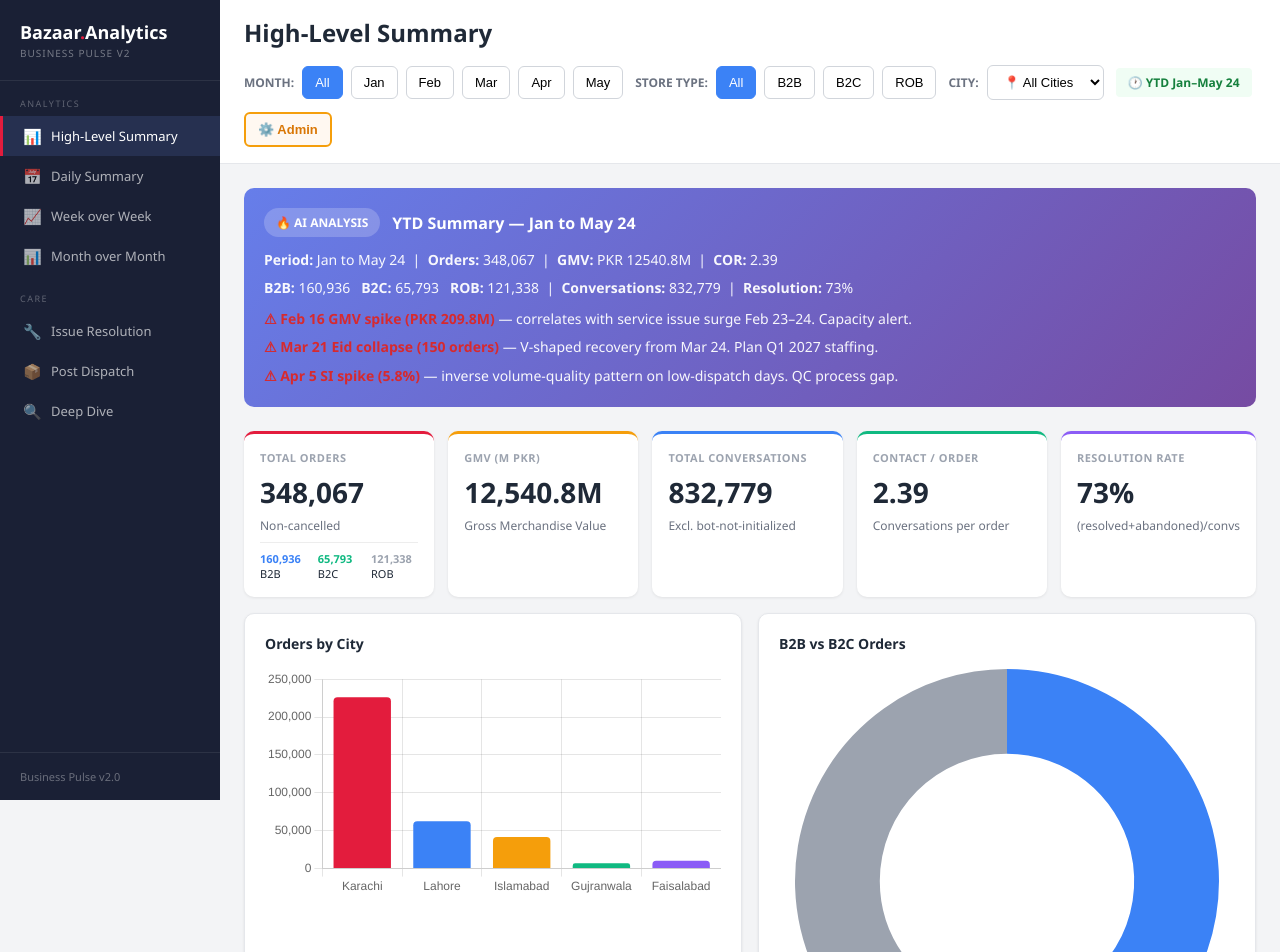
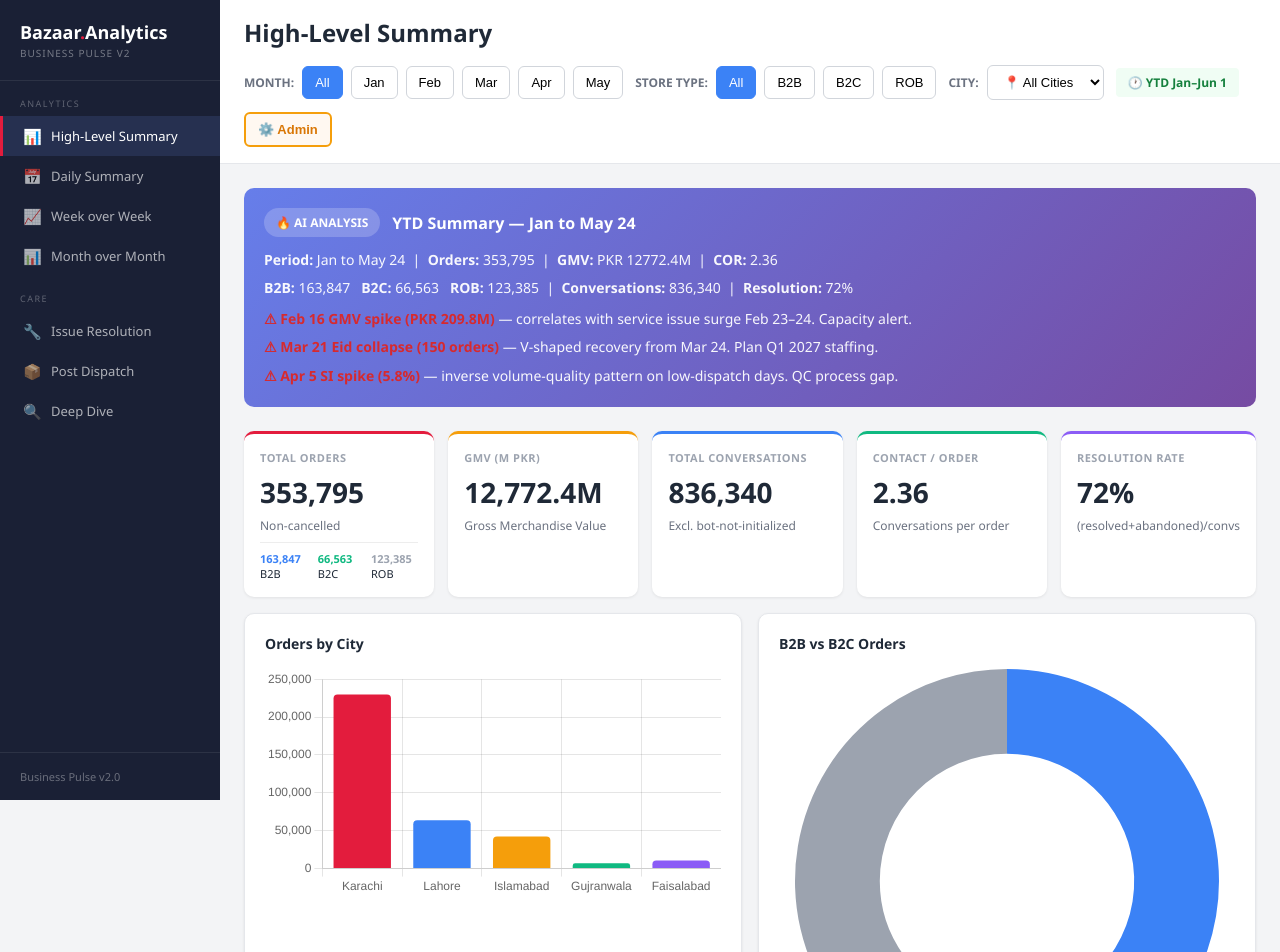
Before and after one commit to fsubzwari19/business-pulse, a plain HTML site: page index.html in a window 1280 px wide. Shown: the top 952 px of the page. Drawn offline with nearby package versions, Linux system fonts and the light colour scheme.

Commit message:
Daily refresh: YTD Jan–Jun 1 (auto)

```diff
--- a/index.html
+++ b/index.html
@@ -466,7 +466,7 @@
                         <option value="faisalabad">Faisalabad</option>
                     </select>
                 </div>
-                <div class="refresh-badge">🕐 YTD Jan–May 24</div>
+                <div class="refresh-badge">🕐 YTD Jan–Jun 1</div>
                 <button id="adminBtn" onclick="openAdminLogin()">⚙️ Admin</button>
             </div>
         </div>
@@ -477,7 +477,7 @@
                 <div class="ai-analysis-box">
                     <div class="ai-header">
                         <span class="ai-badge">🔥 AI ANALYSIS</span>
-                        <span class="ai-title">YTD Summary — <span id="filterTitle">Jan to May 24, 2026</span></span>
+                        <span class="ai-title">YTD Summary — <span id="filterTitle">Jan to May 25, 2026</span></span>
                     </div>
                     <div id="aiAnalysisText">Generating analysis based on selected filters...</div>
                 </div>
@@ -992,7 +992,7 @@
                     {date:'2026-04-30',orders:1013,gmv:41.31,b2b:728,b2c:173,conversations:0,tickets:53}
                 ]
             },
-                                                '05': {
+                        '05': {
                 daily: [
                     {date:'2026-05-01',orders:1160,gmv:31.13,b2b:675,b2c:339,conversations:0,tickets:237},
                     {date:'2026-05-02',orders:2878,gmv:53.06,b2b:1442,b2c:295,conversations:5713,tickets:1092},
@@ -1013,11 +1013,23 @@
                     {date:'2026-05-17',orders:596,gmv:15.19,b2b:455,b2c:126,conversations:1888,tickets:827},
                     {date:'2026-05-18',orders:2789,gmv:117.24,b2b:1430,b2c:223,conversations:3905,tickets:1129},
                     {date:'2026-05-19',orders:2362,gmv:81.37,b2b:1126,b2c:210,conversations:599,tickets:1136},
-                    {date:'2026-05-20',orders:2481,gmv:117.31,b2b:1185,b2c:200,conversations:0,tickets:576},
-                    {date:'2026-05-21',orders:2666,gmv:95.23,b2b:1207,b2c:235,conversations:0,tickets:1034},
-                    {date:'2026-05-22',orders:2294,gmv:107.99,b2b:1058,b2c:271,conversations:0,tickets:1509},
-                    {date:'2026-05-23',orders:2587,gmv:70.56,b2b:1338,b2c:266,conversations:0,tickets:1667},
-                    {date:'2026-05-24',orders:308,gmv:10.4,b2b:243,b2c:59,conversations:0,tickets:245}
+                    {date:'2026-05-20',orders:2475,gmv:116.73,b2b:1179,b2c:200,conversations:0,tickets:576},
+                    {date:'2026-05-21',orders:2659,gmv:94.31,b2b:1201,b2c:235,conversations:0,tickets:1034},
+                    {date:'2026-05-22',orders:2294,gmv:107.58,b2b:1058,b2c:271,conversations:0,tickets:1509},
+                    {date:'2026-05-23',orders:2565,gmv:69.35,b2b:1317,b2c:265,conversations:0,tickets:1667},
+                    {date:'2026-05-24',orders:1445,gmv:47.96,b2b:724,b2c:155,conversations:0,tickets:1495},
+                    {date:'2026-05-25',orders:126,gmv:14.58,b2b:13,b2c:2,conversations:0,tickets:113},
+                    {date:'2026-05-26',orders:821,gmv:52.69,b2b:17,b2c:7,conversations:0,tickets:70},
+                    {date:'2026-05-27',orders:5,gmv:0.04,b2b:3,b2c:2,conversations:0,tickets:85},
+                    {date:'2026-05-28',orders:195,gmv:2.71,b2b:161,b2c:34,conversations:0,tickets:92},
+                    {date:'2026-05-29',orders:947,gmv:23.13,b2b:679,b2c:216,conversations:1188,tickets:996},
+                    {date:'2026-05-30',orders:1526,gmv:61.79,b2b:1007,b2c:193,conversations:2373,tickets:1439},
+                    {date:'2026-05-31',orders:1006,gmv:42.27,b2b:583,b2c:221,conversations:0,tickets:1811}
+                ]
+            },
+                        '06': {
+                daily: [
+                    {date:'2026-06-01',orders:299,gmv:12.59,b2b:236,b2c:55,conversations:0,tickets:51}
                 ]
             }
         };
@@ -1030,7 +1042,8 @@
             '02': {res:171973,abn:7992,hov:34364,tot:214640,ai:49971,invalid:2442},
             '03': {res:176608,abn:10358,hov:40774,tot:228202,ai:44535,invalid:1354},
             '04': {res:93388,abn:7029,hov:18790,tot:119528,ai:33893,invalid:512},
-            '05': {res:45609,abn:268,hov:21902,tot:67900,ai:22211,invalid:247},
+            '05': {res:48369,abn:277,hov:22694,tot:71461,ai:23573,invalid:261},
+            '06': {res:0,abn:0,hov:0,tot:0,ai:0,invalid:0},
         };
 
         const ISSUES_DATA = {
@@ -1059,7 +1072,12 @@
                     b2c: {total:4921, resolved:4853, invalid:48,  inprogress:20},
                     rob: {total:29,   resolved:24,   invalid:0,   inprogress:5}
                 },
-                '05': {all: {total:22300,resolved:22033,invalid:247,inprogress:20},
+                '05': {all: {total:28156,resolved:27856,invalid:274,inprogress:26},
+                    b2b: {total:0,resolved:0,invalid:0,inprogress:0},
+                    b2c: {total:0,resolved:0,invalid:0,inprogress:0},
+                    rob: {total:0,resolved:0,invalid:0,inprogress:0}
+                },
+                '06': {all: {total:51,resolved:47,invalid:0,inprogress:4},
                     b2b: {total:0,resolved:0,invalid:0,inprogress:0},
                     b2c: {total:0,resolved:0,invalid:0,inprogress:0},
                     rob: {total:0,resolved:0,invalid:0,inprogress:0}
```
